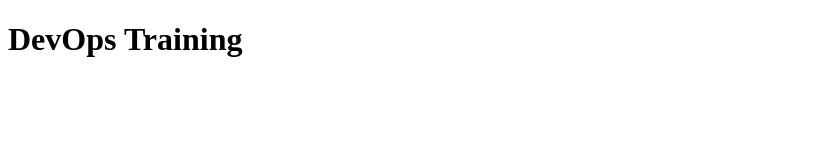
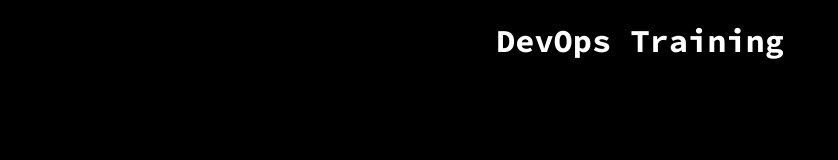
Before and after one commit to shashavalidudekula/shashavalidudekula.github.io, a plain HTML site: page index.html in a window 1280 px wide. Shown: the whole page, without its empty margins (0-838 px from the left). Drawn offline with Linux system fonts and the light colour scheme.

Commit message:
Update index.html

```diff
--- a/index.html
+++ b/index.html
@@ -4,7 +4,7 @@
     <meta charset="UTF-8">
     <meta http-equiv="X-UA-Compatible" content="IE=edge">
     <meta name="viewport" content="width=device-width, initial-scale=1.0">
-    <link rel="stylesheet" href="./css/mian.css">
+    <link rel="stylesheet" href="./css/main.css">
     <link rel="preconnect" href="https://fonts.googleapis.com">
     <link rel="preconnect" href="https://fonts.gstatic.com" crossorigin>
     <link href="https://fonts.googleapis.com/css2?family=Source+Code+Pro:ital,wght@0,200;0,300;0,400;0,500;0,600;0,700;0,800;0,900;1,200;1,300;1,400;1,500;1,600;1,700;1,800;1,900&display=swap" rel="stylesheet">
```
